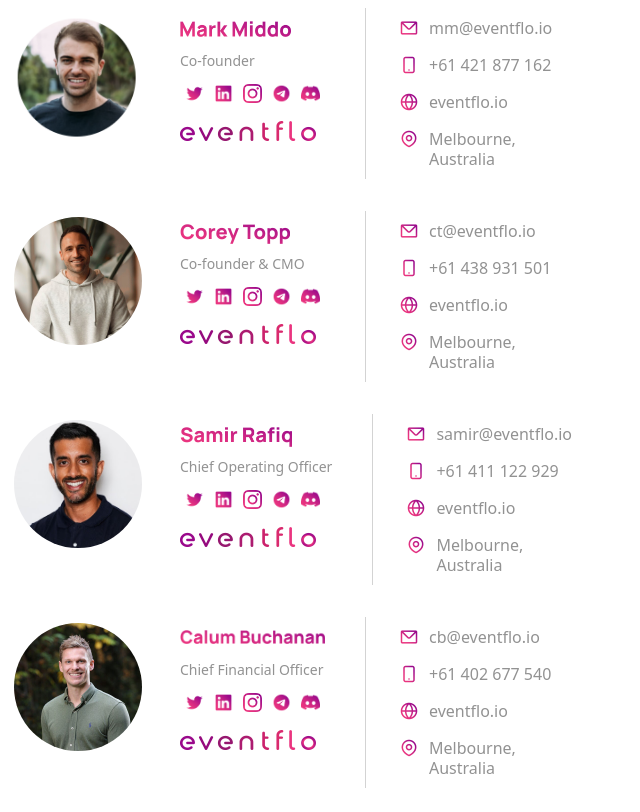
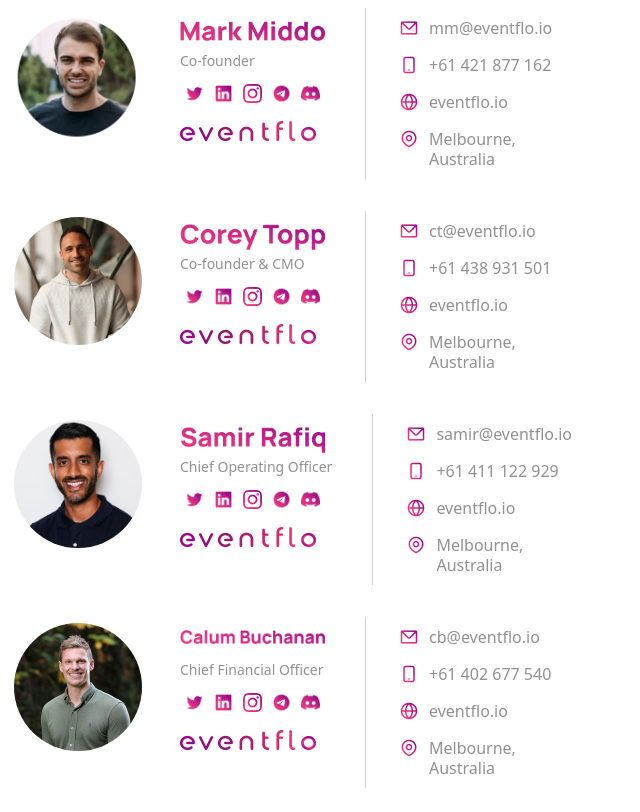
Before and after one commit to vkrms/email-signature, a website: page index.html in a window 1280 px wide. Shown: the whole page, without its empty margins (0-640 px from the left). Drawn offline with nearby package versions, Linux system fonts and the light colour scheme.

Commit message:
fix: name size

```diff
--- a/index.html
+++ b/index.html
@@ -10,7 +10,7 @@
 
             <div class="col center">
                 <h2 class="name" title="Corey Topp">
-                    <img :srcSet="nameImg + ' 2x'" class="name__img" :alt="nameText"/>
+                    <img :src="nameImg" class="name__img" :alt="nameText"/>
                 </h2>
 
                 <p>{{title}}</p>
```
